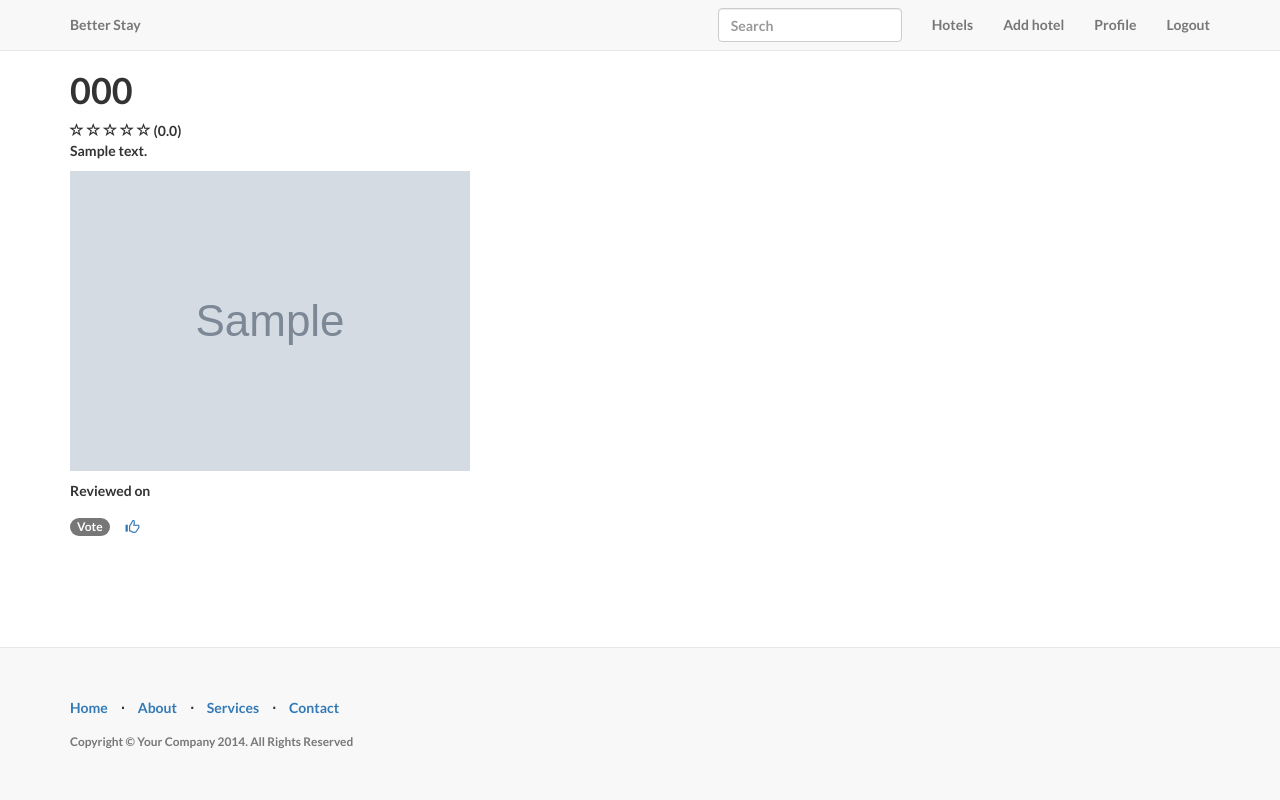
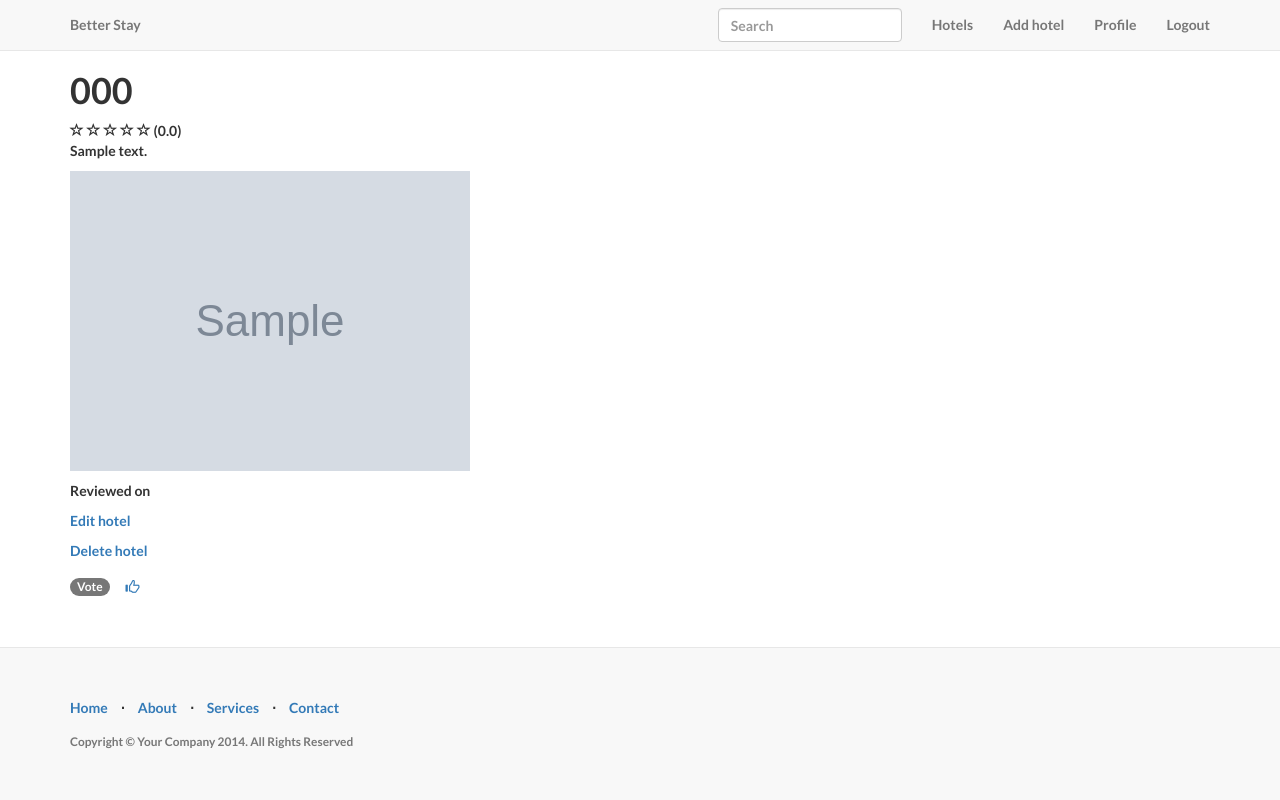
Before and after one commit to Rdheew/better_stay, a Django app: page /hotel/1/ in a window 1280 px wide. Run offline with Django 3.2, Linux system fonts and the light colour scheme; a user stored in the database is signed in; tables that the repository leaves empty hold one stand-in row (values such as "Sample post"); grey boxes marked "Sample" are stand-in pictures; some libraries are stand-ins or nearby versions.

Commit message:
Background image

```diff
--- a/static/css/landing-page.css
+++ b/static/css/landing-page.css
@@ -34,7 +34,7 @@
     padding-top: 50px; /* If you're making other pages, make sure there is 50px of padding to make sure the navbar doesn't overlap content! */
     padding-bottom: 50px;
     text-align: center;
-    color: #f8f8f8;
+    color: #b3e7ff;
     background: url(../img/intro-bg.jpg) no-repeat center center;
     background-size: cover;
 }
--- a/templates/hotel/hotel_confirm_delete.html
+++ b/templates/hotel/hotel_confirm_delete.html
@@ -1,6 +1,6 @@
 {% extends 'base.html' %}
 {% block content %}
-<p class="lead">Are you sure you want to delete "{{ hotel.title }}"</p>
+<p class="lead">Are you sure you want to delete "{{ hotel.hotel }}"</p>
 <form method="post" action="">
     {% csrf_token %}
     <button type="submit" class="btn btn-primary">Delete</button>
--- a/templates/hotel/hotel_detail.html
+++ b/templates/hotel/hotel_detail.html
@@ -47,6 +47,10 @@
 <p>{{ hotel.description }}</p>
 <p>{% if hotel.image_file %}<img src="{{ hotel.image_file.url }}" />{% endif %}</p>
 <p>Reviewed {% if review.visibility == 0 %} by <a href="{% url 'user_detail' slug=review.user.username %}">{{ review.user.username }}</a> {% endif %} on {{ review.created_at }}</p>
+{% if hotel.user == user %}
+<p><a href="{% url 'hotel_update' pk=hotel.id %}">Edit hotel</a></p>
+<p><a href="{% url 'hotel_delete' pk=hotel.id %}">Delete hotel</a></p>
+{% endif %}
 <form method="post" action="{% url 'vote' %}">
     <span class="badge">{{ review.vote_set.all.count }} Vote{{  review.vote_set.all.count|pluralize }}</span>
     {% csrf_token %}
```
Also changed, not shown: static/img/intro-bg.jpg, 1 other file.
